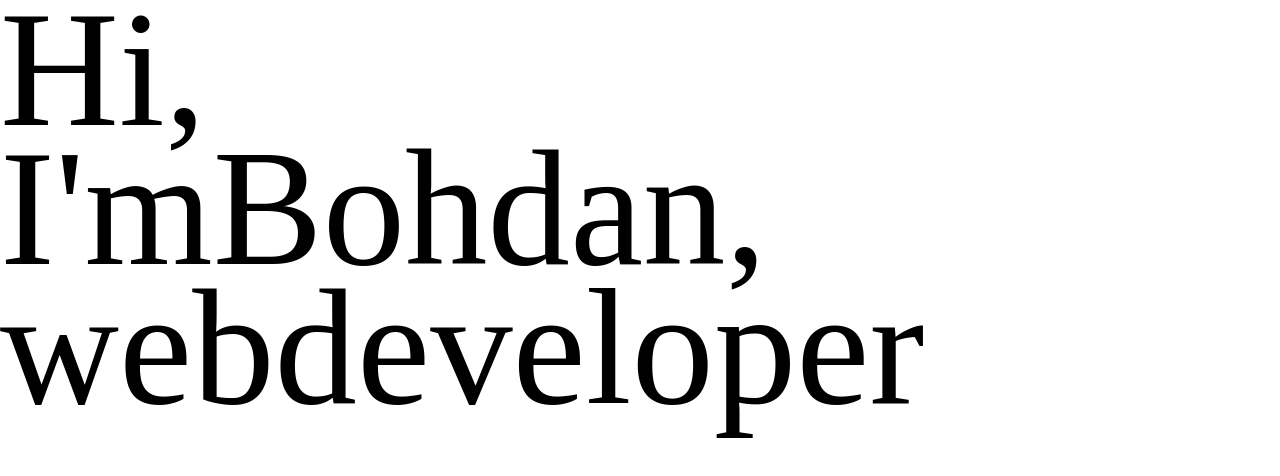
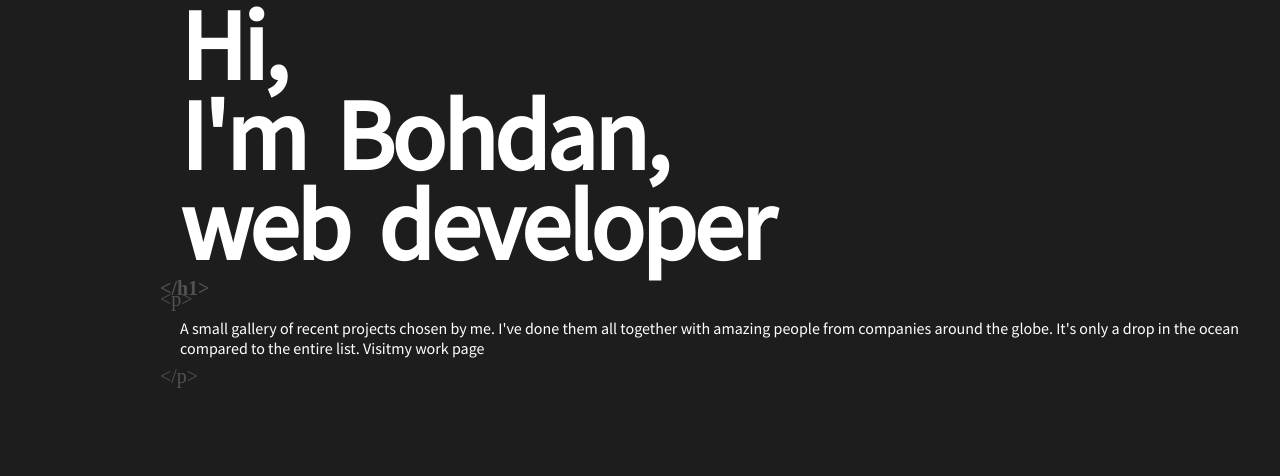
Before and after one commit to GleckoS/portfolio, a Gatsby site: page / in a window 1280 px wide. Built offline with nearby package versions, Linux system fonts and the light colour scheme; Gatsby itself is replaced by a stand-in of ours; a web font is replaced by a local one.

Commit message:
h1, p parser and file strukture update

```diff
--- a/gatsby-browser.js
+++ b/gatsby-browser.js
@@ -1,9 +1,11 @@
 import React from 'react'
+import Layout from './src/components/layout'
 import 'typeface-la-belle-aurore'
+import '@fontsource/source-sans-pro'
 import './src/styles/global.css'
 
 export const wrapRootElement = ({ element }) => (
-    <>
-      {element}
-    </>
-  );
+  <Layout>
+    {element}
+  </Layout>
+);
--- a/gatsby-config.js
+++ b/gatsby-config.js
@@ -3,12 +3,8 @@ module.exports = {
       title: ``,
     siteUrl: `https://www.yourdomain.tld`
   },
-  plugins: [{
-    resolve: 'gatsby-source-datocms',
-    options: {
-      "apiToken": "db74d06350685e4e3c256ee42f5fd3"
-    }
-  }, "gatsby-plugin-styled-components", "gatsby-plugin-image", "gatsby-plugin-react-helmet", "gatsby-plugin-sitemap", "gatsby-plugin-sharp", "gatsby-transformer-sharp", {
+  plugins: [
+    "gatsby-plugin-styled-components", "gatsby-plugin-image", "gatsby-plugin-react-helmet", "gatsby-plugin-sitemap", "gatsby-plugin-sharp", "gatsby-transformer-sharp", {
     resolve: 'gatsby-source-filesystem',
     options: {
       "name": "images",
--- a/gatsby-ssr.js
+++ b/gatsby-ssr.js
@@ -1,9 +1,11 @@
 import React from 'react'
+import Layout from './src/components/layout'
 import 'typeface-la-belle-aurore'
+import '@fontsource/source-sans-pro'
 import './src/styles/global.css'
 
 export const wrapRootElement = ({ element }) => (
-    <>
+    <Layout>
       {element}
-    </>
+    </Layout>
   );
--- a/package.json
+++ b/package.json
@@ -15,6 +15,8 @@
     "clean": "gatsby clean"
   },
   "dependencies": {
+    "@fontsource/open-sans": "^4.5.6",
+    "@fontsource/source-sans-pro": "^4.5.4",
     "babel-plugin-styled-components": "^2.0.6",
     "gatsby": "^4.9.2",
     "gatsby-plugin-image": "^2.9.1",
@@ -22,7 +24,6 @@
     "gatsby-plugin-sharp": "^4.9.1",
     "gatsby-plugin-sitemap": "^5.9.0",
     "gatsby-plugin-styled-components": "^5.9.0",
-    "gatsby-source-datocms": "^3.0.16",
     "gatsby-source-filesystem": "^4.9.1",
     "gatsby-transformer-sharp": "^4.9.0",
     "gsap": "^3.9.1",
--- a/src/components/atoms/H1/index.js
+++ b/src/components/atoms/H1/index.js
@@ -1,58 +1,39 @@
 import React, { useEffect, useRef } from "react"
-import styled from "styled-components"
-import { rubberBand } from "../../../animations"
 import { separator } from "../../../functions/separator"
 import { addAnimation } from "../../../functions/addAnimation"
+import gsap from "gsap"
+import * as styled from './styled'
 
-const a = "Hi, I'm Bohdan, web developer"
+const string = "Hi, I'm Bohdan, web developer"
 
 const Title = () => {
-    const title = separator(a)
 
+    const title = separator(string, 'main')
 
     const titleRef = useRef()
-
     useEffect(() => {
-
+        const titleUtil = gsap.utils.selector(titleRef);
+        gsap.to(titleUtil('span'), { stagger: .1, opacity: 1, y: 0, scale: 1, ease: 'bounce' })
     }, [])
 
     return (
-        <H1 aria-label={a} ref={titleRef}>
+        <styled.H1 aria-label={string} ref={titleRef}>
             {title.map(el => (
                 <>
                     {el === 'br'
                         ? <br />
-                        : <span onMouseEnter={(el) => { addAnimation(el) }} aria-hidden="true">{el}</span>
+                        : <span
+                            onMouseEnter={(el) => { addAnimation(el) }}
+                            aria-hidden="true"
+                            className={el === ' ' ? 'space' : ''}
+                        >
+                            {el}
+                        </span>
                     }
                 </>
             ))}
-        </H1>
+        </styled.H1>
     )
 }
 
 export default Title
-
-
-const H1 = styled.h1`
-    position: relative;
-    span{
-
-        font-weight: 400;
-        font-size: 10.3rem;
-        line-height: 8.7rem;
-
-        display: inline-block;
-        transition: color .3s cubic-bezier(0.4, 0, 1, 1);
-
-        :hover{
-            color: #08fdd8;
-        }
-
-        &.animated{
-            animation-name: ${rubberBand};
-            animation-duration: 1s;
-            animation-fill-mode: both;
-            animation-iteration-count: 1;
-        }
-    }
-`
--- /dev/null
+++ b/src/components/atoms/H1/styled.js
@@ -0,0 +1,60 @@
+import { rubberBand } from "../../../animations"
+import styled from "styled-components"
+
+export const H1 = styled.h1`
+    position: relative;
+    padding-left: 50px;
+    margin-bottom: 3rem;
+
+    span{
+
+        opacity: 0;
+        transform: translateY(10px) scale(0.8);
+        font-weight: 600;
+        letter-spacing: -3px;
+        font-size: 100px;
+        line-height: 90px;
+
+        display: inline-block;
+        transition: color .3s cubic-bezier(1, 1, 0, 0.4);
+
+        :hover{
+            color: #08fdd8;
+        }
+
+        &.animated{
+            animation-name: ${rubberBand};
+            animation-duration: 1s;
+            animation-fill-mode: both;
+            animation-iteration-count: 1;
+        }
+
+        &.space{
+            width: 30px;
+        }
+    }
+
+    &::before{
+        content: '<h1>';
+        font-family: 'La Belle Aurore',cursive;
+        position: absolute;
+        color: var(--text-after);
+        top: 0;
+        left: 0;
+        margin-top: -30px;
+        margin-left: 30px;
+        font-size: 20px;
+    }
+
+    &::after{
+        content: '</h1>';
+        font-family: 'La Belle Aurore',cursive;
+        position: absolute;
+        color: var(--text-after);
+        left: 0;
+        bottom: 0;
+        margin-bottom: -30px;
+        margin-left: 30px;
+        font-size: 20px;
+    }
+`
--- /dev/null
+++ b/src/components/atoms/P/index.js
@@ -0,0 +1,33 @@
+import React from "react"
+import { parser } from "../../../functions/objParser"
+import * as styled from './styled'
+
+const obj = [
+    {
+        text: "A small gallery of recent projects chosen by me. I've done them all together with amazing people from companies around the globe. It's only a drop in the ocean compared to the entire list. Visit",
+        type: 'text',
+        link: ''
+    },
+    {
+        text: "my work",
+        type: 'link',
+        link: '/blog/'
+    },
+    {
+        text: " page",
+        type: 'text',
+        link: ''
+    }
+]
+
+const Paragraph = () => {
+    return (
+        <styled.P>
+            {
+                parser(obj)
+            }
+        </styled.P>
+    )
+}
+
+export default Paragraph
--- /dev/null
+++ b/src/components/atoms/P/styled.js
@@ -0,0 +1,31 @@
+import styled from "styled-components"
+
+export const P = styled.p`
+    position: relative;
+    padding-left: 50px;
+    margin: 1.5rem 0;
+
+    &::before{
+        content: '<p>';
+        font-family: 'La Belle Aurore',cursive;
+        position: absolute;
+        color: var(--text-after);
+        top: 0;
+        left: 0;
+        margin-top: -30px;
+        margin-left: 30px;
+        font-size: 20px;
+    }
+
+    &::after{
+        content: '</p>';
+        font-family: 'La Belle Aurore',cursive;
+        position: absolute;
+        color: var(--text-after);
+        left: 0;
+        bottom: 0;
+        margin-bottom: -30px;
+        margin-left: 30px;
+        font-size: 20px;
+    }
+`
--- /dev/null
+++ b/src/components/layout/index.js
@@ -0,0 +1,18 @@
+import React from "react"
+import styled from "styled-components"
+
+const Layout = ({ children }) => {
+    return (
+        <AppWrapper>
+            <aside />
+            {children}
+        </AppWrapper>
+    )
+}
+
+export default Layout
+
+const AppWrapper = styled.div`
+    display: grid;
+    grid-template-columns: 130px 1fr;
+`
--- /dev/null
+++ b/src/functions/objParser/index.js
@@ -0,0 +1,21 @@
+import React from "react"
+import { Link } from "gatsby"
+
+export const parser = (obj) => (
+    <>
+        {
+            obj.map(el => (
+                <>
+                    {el.type === 'text'
+                        ? <span>{el.text}</span>
+                        : null
+                    }
+                    {el.type === 'link'
+                        ? <Link to={el.link}>{el.text}</Link>
+                        : null
+                    }
+                </>
+            ))
+        }
+    </>
+)
--- a/src/functions/separator/index.js
+++ b/src/functions/separator/index.js
@@ -1,9 +1,11 @@
-export const separator = (string) => {
+export const separator = (string, type) => {
     const title = string.split("")
 
-    for (let i = 0; i < string.length; i++) {
-        if (title[i] === ' ' && title[i - 1] === ',') {
-            title[i] = 'br'
+    if (type === 'main') {
+        for (let i = 0; i < string.length; i++) {
+            if (title[i] === ' ' && title[i - 1] === ',') {
+                title[i] = 'br'
+            }
         }
     }
 
--- a/src/pages/index.js
+++ b/src/pages/index.js
@@ -1,10 +1,12 @@
 import * as React from "react"
 import Title from "../components/atoms/H1"
+import Paragraph from "../components/atoms/P"
 
 const IndexPage = () => {
   return (
     <main>
-      <Title></Title>
+      <Title/>
+      <Paragraph/>
     </main>
   )
 }
--- a/src/styles/global.css
+++ b/src/styles/global.css
@@ -1,9 +1,29 @@
+:root{
+    --background-light: #2b2b2b;
+    --background-main: #1d1d1d;
+    --background-dark: #181818;
+    --background-darkest: #000000;
+
+    --text-white: #ffffff;
+    --text-grey: #8d8d8d;
+    --text-after: #515152;
+    --text-fake: rgba(255,255,255,0.04);
+
+    --active: #08fdd8;
+}
+
 *{
     padding: 0;
     margin: 0;
     text-decoration: none;
     list-style: none;
+    color: #fff;
+
+    font-family: "Source Sans Pro", sans-serif;
 }
 
+html{
+    background: var(--background-main);
+}
 
     /* font-family: 'La Belle Aurore', cursive; */
```
Also changed, not shown: src/backend/index.js (added), 1 other file.
